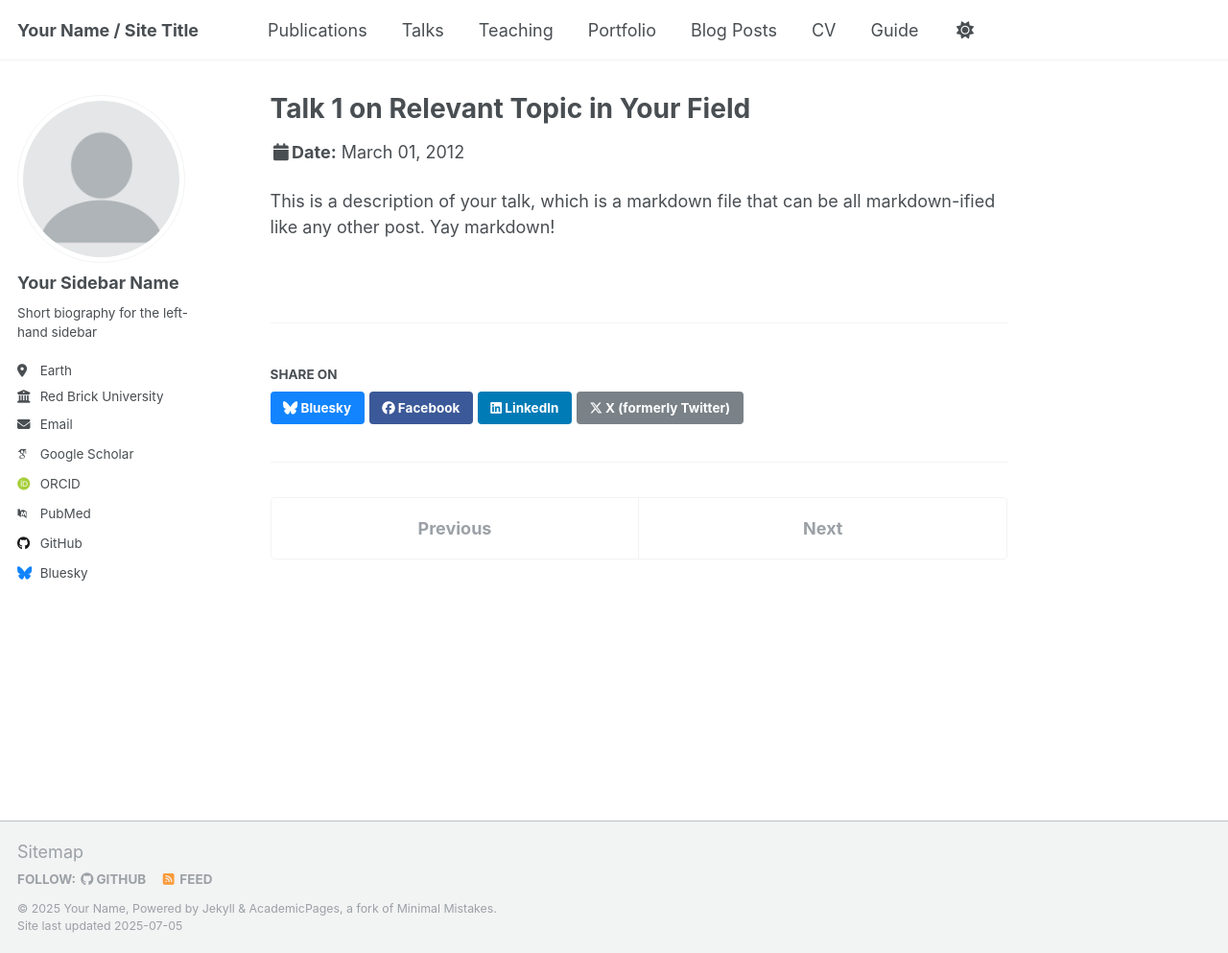
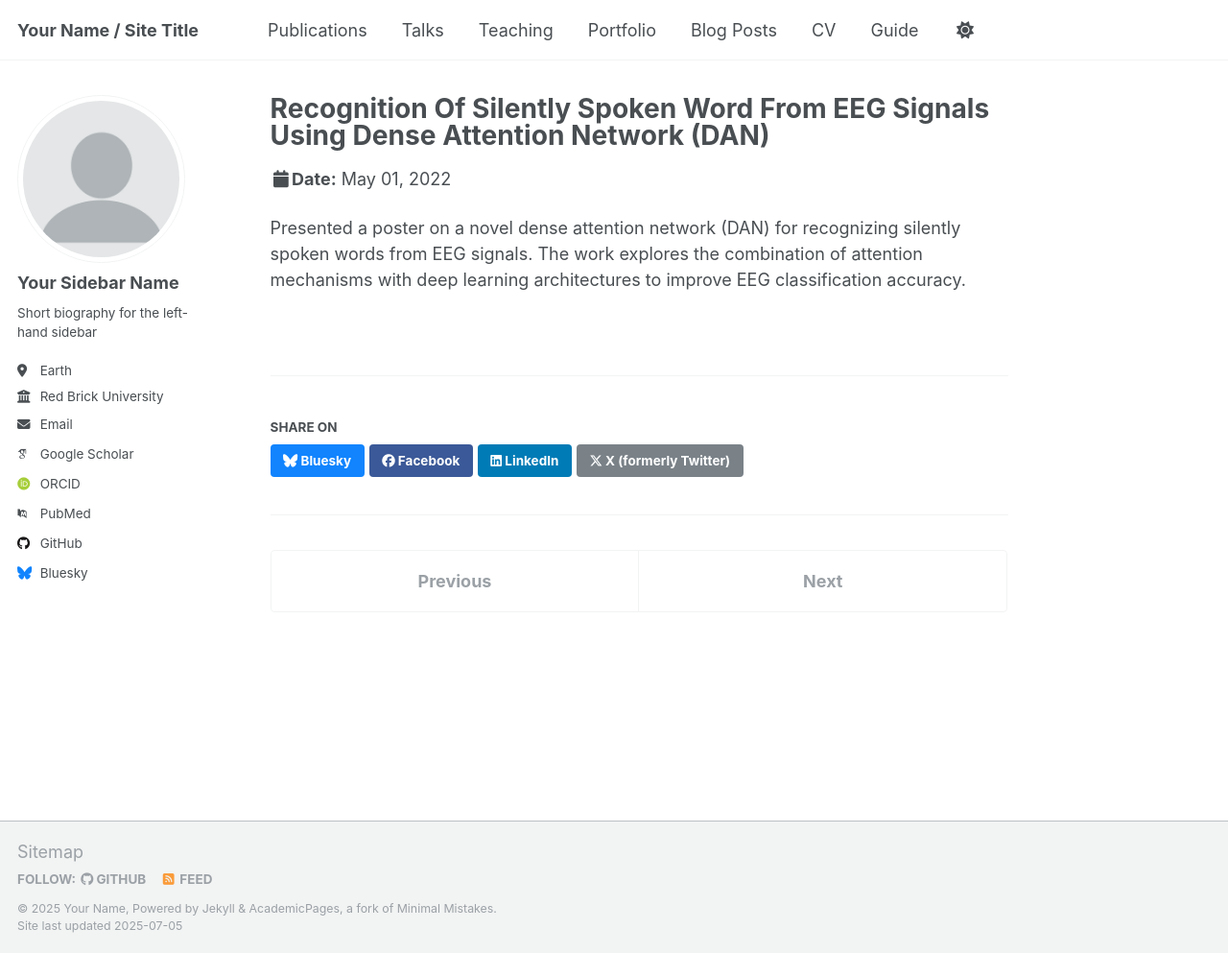
Before and after one commit to awaknd-1/awaknd-1.github.io, a Jekyll site: the page built from _talks/2012-03-01-talk-1.md, in a window 1280 px wide and 993 px high. Shown: the whole window at 96% size. Built offline with Jekyll 4.4.1, drawn with Linux system fonts in a browser that asks for light colours; some web fonts are replaced; a script that is not in the unit is left out.

Commit message:
Update 2012-03-01-talk-1.md

```diff
--- a/_talks/2012-03-01-talk-1.md
+++ b/_talks/2012-03-01-talk-1.md
@@ -1,11 +1,9 @@
 ---
-title: "Talk 1 on Relevant Topic in Your Field"
-collection: talks
-type: "Talk"
-permalink: /talks/2012-03-01-talk-1
-venue: "UC San Francisco, Department of Testing"
-date: 2012-03-01
-location: "San Francisco, CA, USA"
+title: "Recognition Of Silently Spoken Word From EEG Signals Using Dense Attention Network (DAN)"
+permalink: /talks/2022-05-01-icassp-dan
+venue: "ICASSP 2022 - IEEE International Conference on Acoustics, Speech and Signal Processing"
+date: 2022-05-01
+location: "Singapore (Virtual)"
 ---
 
-This is a description of your talk, which is a markdown file that can be all markdown-ified like any other post. Yay markdown!
+Presented a poster on a novel dense attention network (DAN) for recognizing silently spoken words from EEG signals. The work explores the combination of attention mechanisms with deep learning architectures to improve EEG classification accuracy.
```
